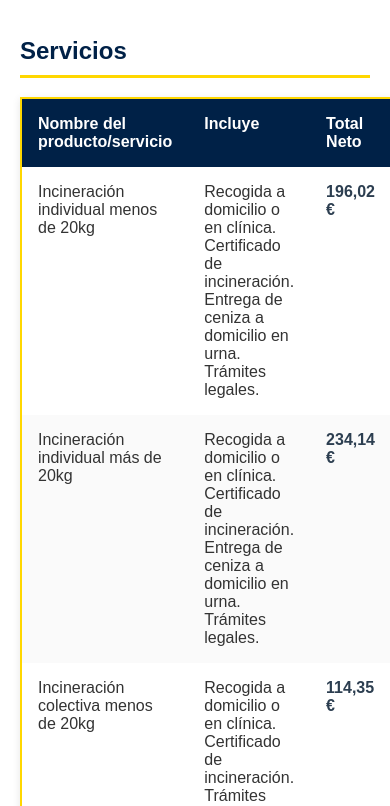
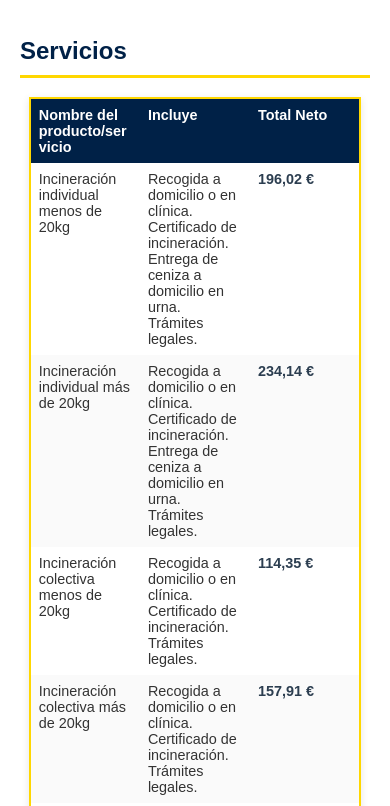
Before and after one commit to Lordfresh/mayra2, a plain HTML site: page index.html in a window 390 px wide. Shown: the part 599-1405 px from the top of the page. Drawn offline with Linux system fonts and the light colour scheme.

Commit message:
Update style.css

```diff
--- a/style.css
+++ b/style.css
@@ -221,6 +221,18 @@ footer {
     height: 250px;
     padding: 20px;
   }
+  table {
+    width: 95%;
+    margin: 0 auto;
+  }
+
+  th,
+  td {
+    padding: 0.5rem;
+    font-size: 0.9rem;
+    word-break: break-word; /* fuerza a cortar palabras largas si es necesario */
+  }
+
   .slider-container {
     padding: 0 20px;
     /* display: block; */
@@ -237,7 +249,7 @@ footer {
   }
 
   .tarjeta {
-    width: 80%;
+    width: 90%;
     margin: auto auto 24px;
     overflow: visible;
     transform: none !important;
```
